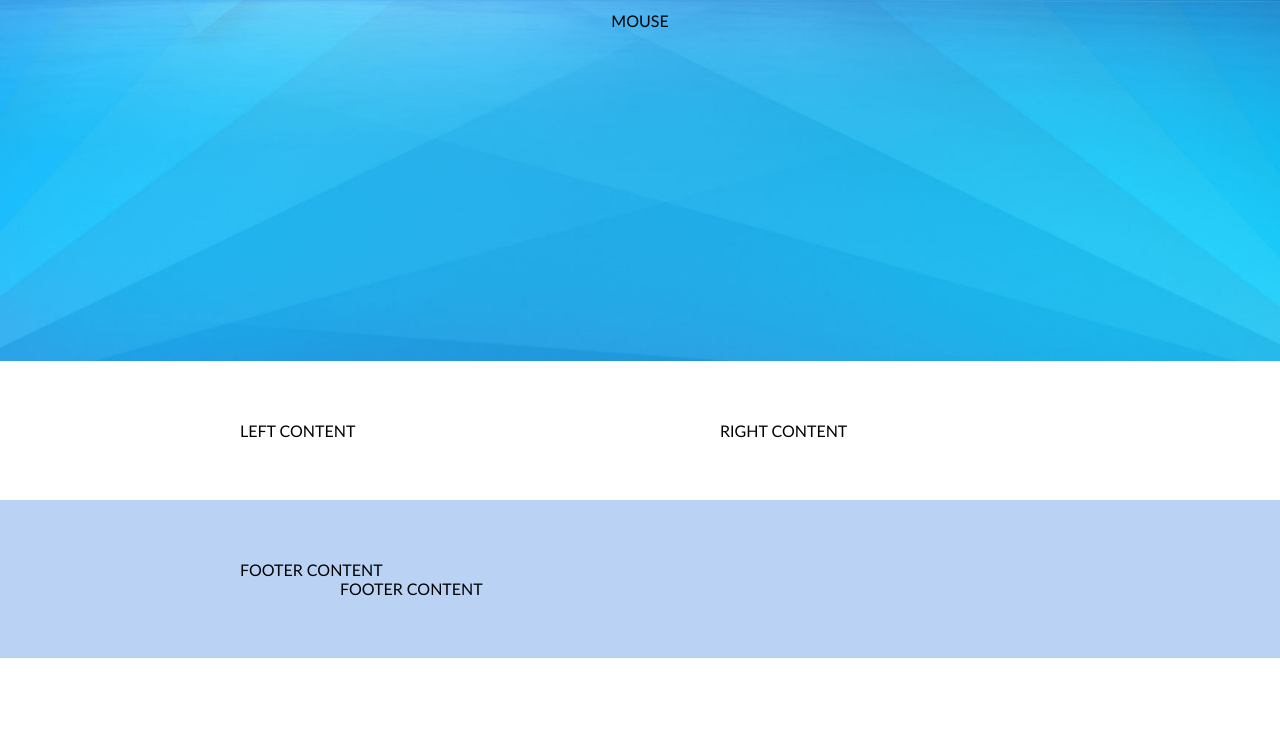
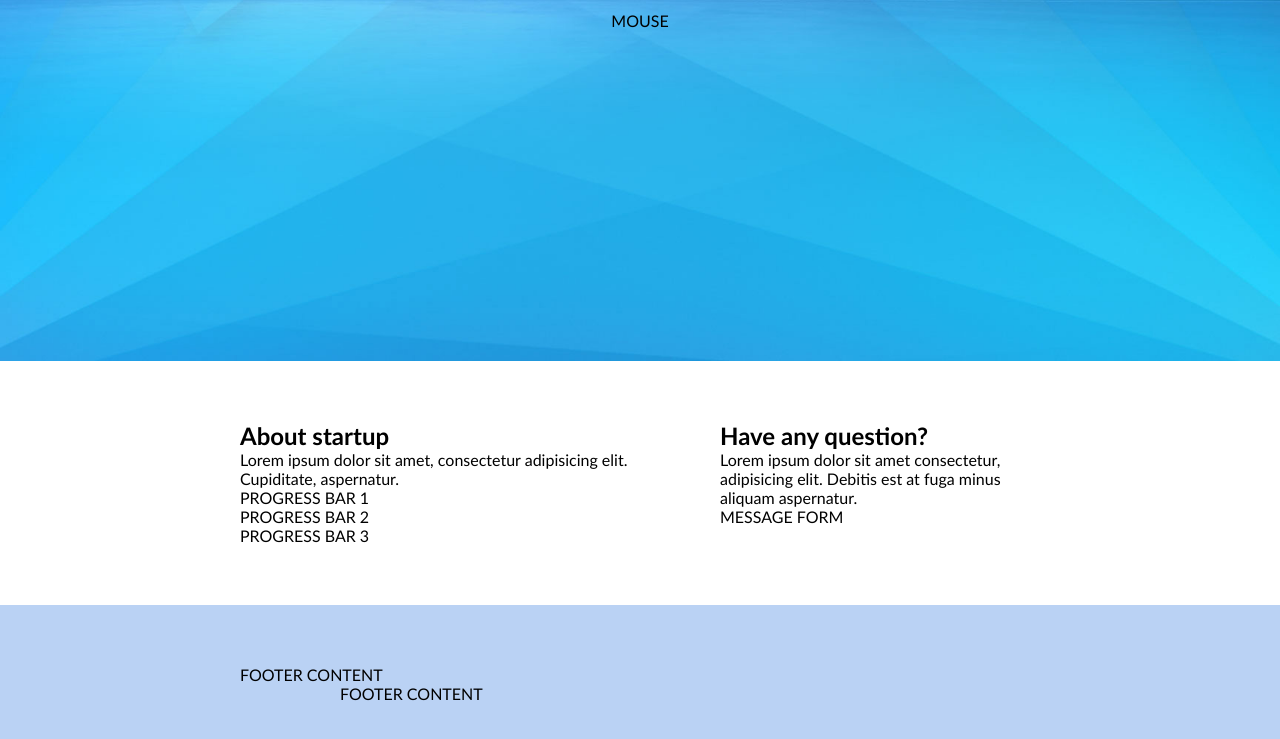
Before and after one commit to zazeli/4-coming-soon, a website: page index.html in a window 1280 px wide. Shown: the part 439-1178 px from the top of the page. Before the commit the page ends 1097 px from the top, so only its background shows below. Drawn offline with Linux system fonts and the light colour scheme; files whose address does not match are found by name.

Commit message:
Initial content HTML

```diff
--- a/index.html
+++ b/index.html
@@ -53,10 +53,26 @@
     <main class="container">
         <div class="row">
             <div class="left">
-                LEFT CONTENT
+                <h2>About startup</h2>
+                <p>Lorem ipsum dolor sit amet, consectetur adipisicing elit. Cupiditate, aspernatur.
+                </p>
+                <div class="progress-bar">
+                    PROGRESS BAR 1
+                </div>
+                <div class="progress-bar">
+                    PROGRESS BAR 2
+                </div>
+                <div class="progress-bar">
+                    PROGRESS BAR 3
+                </div>
             </div>
             <div class="right">
-                RIGHT CONTENT
+                    <h2>Have any question?</h2>
+                    <p>Lorem ipsum dolor sit amet consectetur, adipisicing elit. Debitis est at fuga minus aliquam aspernatur.
+                    </p>
+                    <form>
+                        MESSAGE FORM
+                    </form>
             </div>
         </div>
     </main>
```
